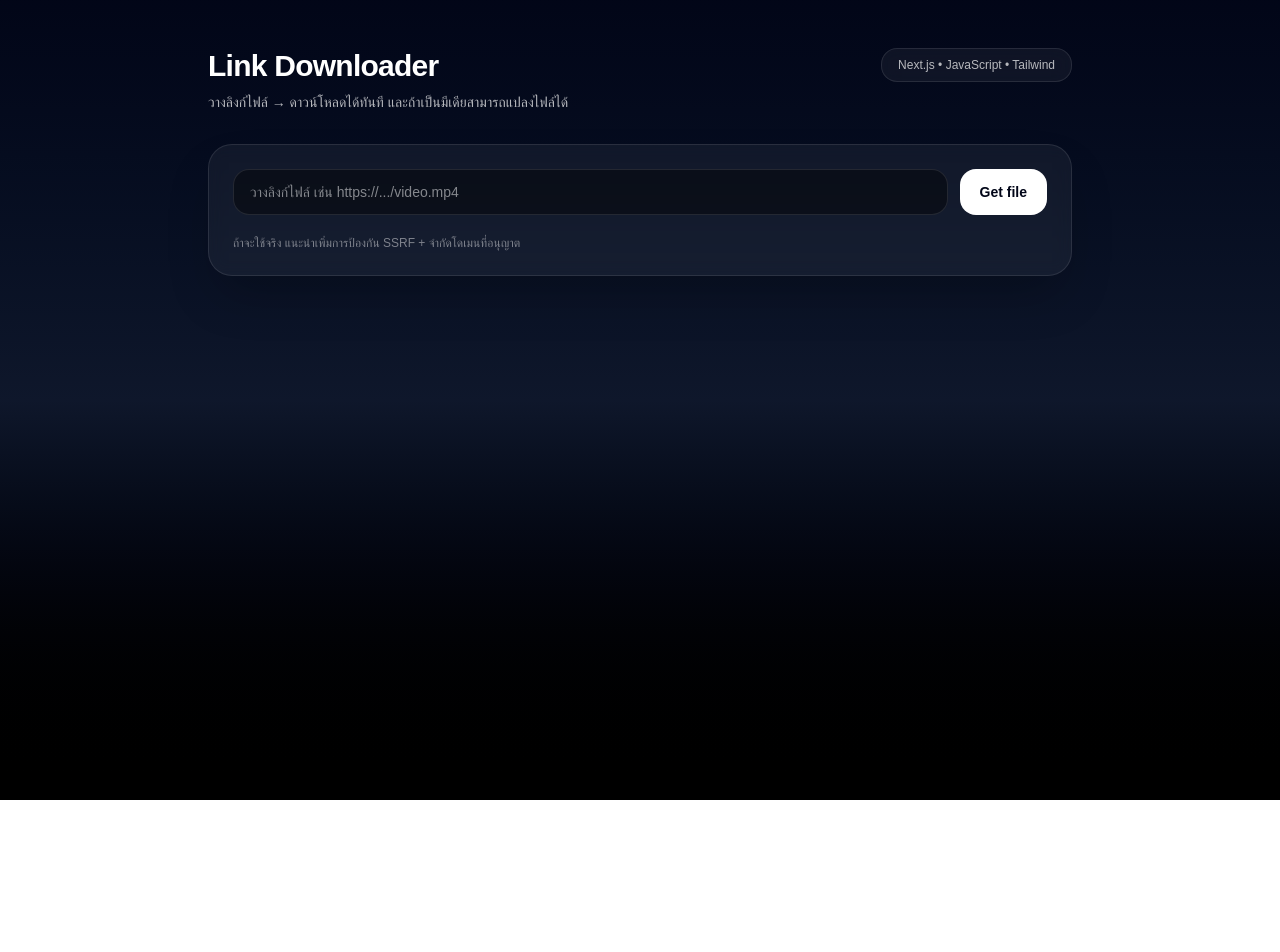
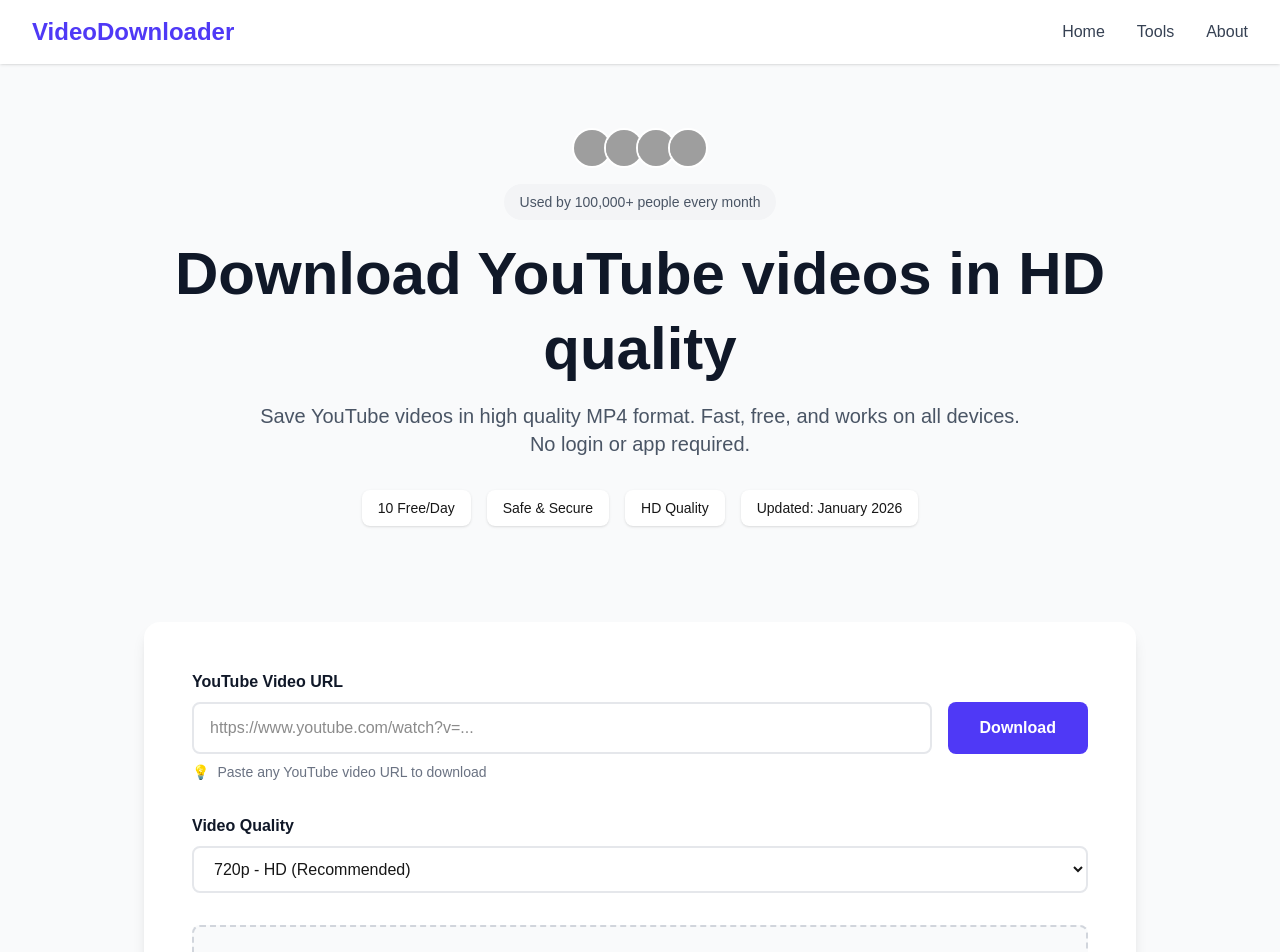
Before and after one commit to Anuminow/youtubetodownload, a Next.js app: page / in a window 1280 px wide. Shown: the top 952 px of the page. Before the commit the page ends 800 px from the top, so only its background shows below. Built offline with nearby package versions, Linux system fonts and the light colour scheme; grey boxes are pictures that could not be loaded.

Commit message:
page main

```diff
--- a/app/page.js
+++ b/app/page.js
@@ -1,197 +1,390 @@
-"use client";
+// app/page.js
+'use client';
 
-import { useState } from "react";
+import { useState } from 'react';
 
-const formats = [
-  { value: "mp3", label: "MP3", hint: "Audio • 192kbps" },
-  { value: "m4a", label: "M4A", hint: "Audio • AAC" },
-  { value: "wav", label: "WAV", hint: "Audio • Lossless" },
-  { value: "mp4", label: "MP4", hint: "Video • H.264 + AAC" },
-];
+export default function Home() {
+  const [url, setUrl] = useState('');
+  const [quality, setQuality] = useState('720p');
+  const [loading, setLoading] = useState(false);
+  const [result, setResult] = useState(null);
 
-function prettySize(bytes) {
-  if (!bytes && bytes !== 0) return "Unknown";
-  const units = ["B", "KB", "MB", "GB"];
-  let n = bytes;
-  let i = 0;
-  while (n >= 1024 && i < units.length - 1) {
-    n /= 1024;
-    i++;
-  }
-  return `${n.toFixed(i === 0 ? 0 : 2)} ${units[i]}`;
+  const handleDownload = async () => {
+    if (!url) {
+      alert('Please enter a YouTube URL');
+      return;
     }
 
-export default function Page() {
-  const [url, setUrl] = useState("");
-  const [meta, setMeta] = useState(null);
-  const [format, setFormat] = useState("mp3");
-  const [loading, setLoading] = useState(false);
-  const [busy, setBusy] = useState(false);
-  const [error, setError] = useState("");
-
-  const fetchMeta = async () => {
-    setError("");
-    setMeta(null);
-
-    if (!url.trim()) {
-      setError("กรุณาวางลิงก์ไฟล์ก่อน");
+    if (!url.includes('youtube.com') && !url.includes('youtu.be')) {
+      alert('Please enter a valid YouTube URL');
       return;
     }
 
     setLoading(true);
-    try {
-      const res = await fetch(`/api/meta?url=${encodeURIComponent(url)}`);
-      const data = await res.json();
-      if (!res.ok) throw new Error(data?.error || "Failed");
-      setMeta(data);
-    } catch (e) {
-      setError(e.message || "เกิดข้อผิดพลาด");
-    } finally {
+    setResult(null);
+
+    setTimeout(() => {
+      let videoId = '';
+      if (url.includes('youtube.com')) {
+        videoId = url.split('v=')[1]?.split('&')[0];
+      } else if (url.includes('youtu.be')) {
+        videoId = url.split('youtu.be/')[1]?.split('?')[0];
+      }
+
+      setResult({
+        videoId,
+        thumbnail: `https://img.youtube.com/vi/${videoId}/maxresdefault.jpg`,
+        title: 'YouTube Video',
+        quality: quality === 'audio' ? 'Audio Only (MP3)' : `${quality} HD`
+      });
       setLoading(false);
-    }
+    }, 2000);
   };
 
-  const directDownload = () => {
-    if (!meta?.url) return;
-    const dl = `/api/download?url=${encodeURIComponent(meta.url)}&filename=${encodeURIComponent(meta.filename)}`;
-    window.location.href = dl;
-  };
-
-  const convertAndDownload = async () => {
-    if (!meta?.url) return;
-    setError("");
-    setBusy(true);
-    try {
-      const res = await fetch("/api/convert-url", {
-        method: "POST",
-        headers: { "Content-Type": "application/json" },
-        body: JSON.stringify({ url: meta.url, format }),
-      });
-
-      if (!res.ok) {
-        const data = await res.json().catch(() => ({}));
-        throw new Error(data?.error || "Convert failed");
-      }
-
-      const blob = await res.blob();
-      const u = URL.createObjectURL(blob);
-      const a = document.createElement("a");
-      a.href = u;
-      a.download = `converted.${format}`;
-      document.body.appendChild(a);
-      a.click();
-      a.remove();
-      URL.revokeObjectURL(u);
-    } catch (e) {
-      setError(e.message || "เกิดข้อผิดพลาด");
-    } finally {
-      setBusy(false);
-    }
+  const handleFinalDownload = () => {
+    alert('Note: This is a demo. In a real application, this would initiate the actual download.');
   };
 
   return (
-    <main className="min-h-screen bg-gradient-to-b from-slate-950 via-slate-900 to-black text-white">
-      <div className="mx-auto max-w-4xl px-4 py-12">
-        <div className="flex items-start justify-between gap-4">
-          <div>
-            <h1 className="text-3xl font-extrabold tracking-tight">Link Downloader</h1>
-            <p className="mt-2 text-sm text-white/70">
-              วางลิงก์ไฟล์ → ดาวน์โหลดได้ทันที และถ้าเป็นมีเดียสามารถแปลงไฟล์ได้
-            </p>
+    <div className="min-h-screen bg-gray-50">
+      {/* Header */}
+      <header className="bg-white shadow-sm sticky top-0 z-50">
+        <nav className="max-w-7xl mx-auto px-4 sm:px-6 lg:px-8">
+          <div className="flex justify-between items-center py-4">
+            <div className="text-2xl font-bold text-indigo-600">
+              VideoDownloader
             </div>
-          <div className="rounded-2xl border border-white/10 bg-white/5 px-4 py-2 text-xs text-white/70 backdrop-blur">
-            Next.js • JavaScript • Tailwind
+            <ul className="hidden md:flex space-x-8">
+              <li>
+                <a href="#home" className="text-gray-700 hover:text-indigo-600 font-medium transition">
+                  Home
+                </a>
+              </li>
+              <li>
+                <a href="#tools" className="text-gray-700 hover:text-indigo-600 font-medium transition">
+                  Tools
+                </a>
+              </li>
+              <li>
+                <a href="#about" className="text-gray-700 hover:text-indigo-600 font-medium transition">
+                  About
+                </a>
+              </li>
+            </ul>
+          </div>
+        </nav>
+      </header>
+
+      <main>
+        {/* Hero Section */}
+        <section className="text-center py-16 px-4">
+          <div className="max-w-5xl mx-auto">
+            {/* User Avatars */}
+            <div className="flex justify-center mb-4">
+              <div className="flex -space-x-2">
+                <img
+                  src="https://i.pravatar.cc/150?img=1"
+                  alt="User"
+                  className="w-10 h-10 rounded-full border-2 border-white"
+                />
+                <img
+                  src="https://i.pravatar.cc/150?img=2"
+                  alt="User"
+                  className="w-10 h-10 rounded-full border-2 border-white"
+                />
+                <img
+                  src="https://i.pravatar.cc/150?img=3"
+                  alt="User"
+                  className="w-10 h-10 rounded-full border-2 border-white"
+                />
+                <img
+                  src="https://i.pravatar.cc/150?img=4"
+                  alt="User"
+                  className="w-10 h-10 rounded-full border-2 border-white"
+                />
               </div>
             </div>
 
-        <div className="mt-8 rounded-3xl border border-white/10 bg-white/5 p-6 shadow-2xl backdrop-blur">
-          <div className="flex flex-col gap-3 sm:flex-row">
+            <div className="inline-block bg-gray-100 px-4 py-2 rounded-full text-sm text-gray-600 mb-4">
+              Used by 100,000+ people every month
+            </div>
+
+            <h1 className="text-4xl md:text-5xl lg:text-6xl font-bold text-gray-900 mb-4 leading-tight">
+              Download YouTube videos in HD quality
+            </h1>
+
+            <p className="text-xl text-gray-600 mb-8 max-w-3xl mx-auto">
+              Save YouTube videos in high quality MP4 format. Fast, free, and works on all devices. No login or app required.
+            </p>
+
+            <div className="flex flex-wrap justify-center gap-4 mb-8">
+              <span className="bg-white px-4 py-2 rounded-lg text-sm font-medium shadow-sm">
+                10 Free/Day
+              </span>
+              <span className="bg-white px-4 py-2 rounded-lg text-sm font-medium shadow-sm">
+                Safe & Secure
+              </span>
+              <span className="bg-white px-4 py-2 rounded-lg text-sm font-medium shadow-sm">
+                HD Quality
+              </span>
+              <span className="bg-white px-4 py-2 rounded-lg text-sm font-medium shadow-sm">
+                Updated: January 2026
+              </span>
+            </div>
+          </div>
+        </section>
+
+        {/* Tool Section */}
+        <section className="max-w-5xl mx-auto px-4 mb-16">
+          <div className="bg-white rounded-2xl shadow-lg p-6 md:p-12">
+            {/* URL Input */}
+            <div className="mb-8">
+              <label htmlFor="videoUrl" className="block text-gray-900 font-semibold mb-2">
+                YouTube Video URL
+              </label>
+              <div className="flex flex-col md:flex-row gap-4">
                 <input
+                  type="text"
+                  id="videoUrl"
                   value={url}
                   onChange={(e) => setUrl(e.target.value)}
-              placeholder="วางลิงก์ไฟล์ เช่น https://.../video.mp4"
-              className="w-full flex-1 rounded-2xl border border-white/10 bg-black/40 px-4 py-3 text-sm outline-none ring-1 ring-transparent focus:ring-white/20"
+                  onKeyPress={(e) => e.key === 'Enter' && handleDownload()}
+                  placeholder="https://www.youtube.com/watch?v=..."
+                  className="flex-1 px-4 py-3 border-2 border-gray-200 rounded-lg focus:border-indigo-500 focus:outline-none transition"
                 />
                 <button
-              onClick={fetchMeta}
-              disabled={loading}
-              className="rounded-2xl bg-white px-5 py-3 text-sm font-semibold text-slate-950 hover:bg-white/90 disabled:opacity-60"
+                  onClick={handleDownload}
+                  className="px-8 py-3 bg-indigo-600 text-white rounded-lg font-semibold hover:bg-indigo-700 transition whitespace-nowrap"
                 >
-              {loading ? "กำลังตรวจสอบ..." : "Get file"}
+                  Download
                 </button>
               </div>
+              <div className="flex items-center gap-2 text-gray-500 text-sm mt-2">
+                <span>💡</span>
+                <span>Paste any YouTube video URL to download</span>
+              </div>
+            </div>
 
-          {error && (
-            <div className="mt-4 rounded-2xl border border-red-500/30 bg-red-500/10 px-4 py-3 text-sm text-red-200">
-              {error}
+            {/* Quality Selector */}
+            <div className="mb-8">
+              <label htmlFor="quality" className="block text-gray-900 font-semibold mb-2">
+                Video Quality
+              </label>
+              <select
+                id="quality"
+                value={quality}
+                onChange={(e) => setQuality(e.target.value)}
+                className="w-full px-4 py-3 border-2 border-gray-200 rounded-lg bg-white cursor-pointer focus:border-indigo-500 focus:outline-none transition"
+              >
+                <option value="1080p">1080p - Full HD</option>
+                <option value="720p">720p - HD (Recommended)</option>
+                <option value="480p">480p - SD</option>
+                <option value="240p">240p - Low</option>
+                <option value="144p">144p - Very Low</option>
+                <option value="audio">Audio Only - MP3</option>
+              </select>
+            </div>
+
+            {/* Loading State */}
+            {loading && (
+              <div className="text-center py-8">
+                <div className="inline-block w-10 h-10 border-4 border-gray-200 border-t-indigo-600 rounded-full animate-spin mb-4"></div>
+                <p className="text-gray-600">Processing your video...</p>
               </div>
             )}
 
-          {meta && (
-            <div className="mt-6 rounded-3xl border border-white/10 bg-black/30 p-5">
-              <div className="flex flex-col gap-4 sm:flex-row sm:items-start sm:justify-between">
+            {/* Result Box */}
+            <div className="bg-gray-50 border-2 border-dashed border-gray-300 rounded-lg p-12 text-center">
+              {!result ? (
                 <div>
-                  <div className="text-sm text-white/60">Filename</div>
-                  <div className="mt-1 text-lg font-bold break-all">{meta.filename}</div>
+                  <h3 className="text-xl font-semibold text-gray-900 mb-2">
+                    Video Ready Below 👇
+                  </h3>
+                  <p className="text-gray-500">Your downloaded video will appear here</p>
+                </div>
+              ) : (
+                <div className="animate-fadeIn">
+                  <div className="max-w-md mx-auto mb-4">
+                    <img
+                      src={result.thumbnail}
+                      alt="Video thumbnail"
+                      className="w-full rounded-lg shadow-md"
+                    />
+                  </div>
+                  <h3 className="text-xl font-semibold text-gray-900 mb-2">
+                    {result.title}
+                  </h3>
+                  <p className="text-gray-600 mb-4">Quality: {result.quality}</p>
+                  <button
+                    onClick={handleFinalDownload}
+                    className="px-8 py-3 bg-indigo-600 text-white rounded-lg font-semibold hover:bg-indigo-700 transition"
+                  >
+                    Download Now
+                  </button>
+                </div>
+              )}
+            </div>
+          </div>
+        </section>
 
-                  <div className="mt-3 grid grid-cols-1 gap-2 text-sm text-white/70">
-                    <div>
-                      <span className="text-white/50">Type: </span>
-                      {meta.contentType}
+        {/* Steps Section */}
+        <section className="max-w-7xl mx-auto px-4 py-16">
+          <h2 className="text-3xl md:text-4xl font-bold text-center text-gray-900 mb-4">
+            How to Download YouTube Videos in 3 Steps
+          </h2>
+          <p className="text-center text-gray-600 text-lg mb-12 max-w-3xl mx-auto">
+            Our YouTube video downloader makes it incredibly easy to save your favorite content
+          </p>
+
+          <div className="grid md:grid-cols-3 gap-8 mb-16">
+            <div className="bg-white p-8 rounded-xl shadow-sm">
+              <div className="w-10 h-10 bg-indigo-600 text-white rounded-full flex items-center justify-center font-bold text-lg mb-4">
+                1
               </div>
-                    <div>
-                      <span className="text-white/50">Size: </span>
-                      {prettySize(meta.size)}
+              <h3 className="text-xl font-semibold text-gray-900 mb-3">
+                Copy YouTube URL
+              </h3>
+              <p className="text-gray-600">
+                Open YouTube and find the video you want to download. Click the Share button below the video and select "Copy link" to copy the YouTube URL to your clipboard.
+              </p>
             </div>
+
+            <div className="bg-white p-8 rounded-xl shadow-sm">
+              <div className="w-10 h-10 bg-indigo-600 text-white rounded-full flex items-center justify-center font-bold text-lg mb-4">
+                2
+              </div>
+              <h3 className="text-xl font-semibold text-gray-900 mb-3">
+                Paste URL Here
+              </h3>
+              <p className="text-gray-600">
+                Paste the YouTube URL into our YouTube video downloader tool above. Click the "Paste" button or press Ctrl+V (Cmd+V on Mac) to paste the link.
+              </p>
+            </div>
+
+            <div className="bg-white p-8 rounded-xl shadow-sm">
+              <div className="w-10 h-10 bg-indigo-600 text-white rounded-full flex items-center justify-center font-bold text-lg mb-4">
+                3
+              </div>
+              <h3 className="text-xl font-semibold text-gray-900 mb-3">
+                Download Your Video
+              </h3>
+              <p className="text-gray-600">
+                Click the "Download" button and wait for processing. Our YouTube video downloader will fetch the video and save it in HD quality to your device.
+              </p>
             </div>
           </div>
 
-                <div className="flex flex-col gap-2 sm:min-w-[260px]">
-                  <button
-                    onClick={directDownload}
-                    className="rounded-2xl bg-white px-5 py-3 text-sm font-semibold text-slate-950 hover:bg-white/90"
-                  >
-                    Direct Download
-                  </button>
+          <h2 className="text-3xl md:text-4xl font-bold text-center text-gray-900 mb-12">
+            Why Use Our YouTube Video Downloader?
+          </h2>
 
-                  <div className="rounded-2xl border border-white/10 bg-black/40 p-4">
-                    <div className="text-sm font-semibold">Convert & Download</div>
+          <div className="grid md:grid-cols-2 lg:grid-cols-4 gap-8">
+            <div className="bg-white p-8 rounded-xl shadow-sm text-center">
+              <div className="text-5xl mb-4">⚡</div>
+              <h3 className="text-xl font-semibold text-gray-900 mb-2">
+                Lightning Fast
+              </h3>
+              <p className="text-gray-600">
+                Download YouTube videos in seconds. Our YouTube video downloader is optimized for speed with real-time progress updates.
+              </p>
+            </div>
 
-                    <select
-                      value={format}
-                      onChange={(e) => setFormat(e.target.value)}
-                      className="mt-2 w-full rounded-xl bg-black/60 px-3 py-2 text-sm outline-none ring-1 ring-white/10 hover:ring-white/20"
-                      disabled={!meta.canConvert}
-                    >
-                      {formats.map((f) => (
-                        <option key={f.value} value={f.value}>
-                          {f.label} — {f.hint}
-                        </option>
-                      ))}
-                    </select>
+            <div className="bg-white p-8 rounded-xl shadow-sm text-center">
+              <div className="text-5xl mb-4">🎬</div>
+              <h3 className="text-xl font-semibold text-gray-900 mb-2">
+                HD Quality
+              </h3>
+              <p className="text-gray-600">
+                Download YouTube videos in the highest quality available. Get crisp, clear videos in 720p or 1080p MP4 format.
+              </p>
+            </div>
 
-                    <button
-                      onClick={convertAndDownload}
-                      disabled={busy || !meta.canConvert}
-                      className="mt-3 w-full rounded-xl bg-white/10 px-4 py-2 text-sm font-semibold text-white hover:bg-white/15 disabled:opacity-50"
-                    >
-                      {busy ? "กำลังแปลง..." : meta.canConvert ? "Convert" : "ไฟล์นี้แปลงไม่ได้"}
-                    </button>
+            <div className="bg-white p-8 rounded-xl shadow-sm text-center">
+              <div className="text-5xl mb-4">📱</div>
+              <h3 className="text-xl font-semibold text-gray-900 mb-2">
+                Works on All Devices
+              </h3>
+              <p className="text-gray-600">
+                Use our YouTube video downloader on iPhone, Android, desktop, or tablet. No app installation needed—works in any browser.
+              </p>
+            </div>
 
-                    <p className="mt-2 text-xs text-white/45">
-                      แปลงได้เฉพาะไฟล์ audio/video ตาม Content-Type
+            <div className="bg-white p-8 rounded-xl shadow-sm text-center">
+              <div className="text-5xl mb-4">🔒</div>
+              <h3 className="text-xl font-semibold text-gray-900 mb-2">
+                Safe & Secure
+              </h3>
+              <p className="text-gray-600">
+                Your privacy matters. We don't store your data or downloaded videos. Everything is processed securely.
+              </p>
+            </div>
+          </div>
+        </section>
+
+        {/* FAQ Section */}
+        <section className="max-w-4xl mx-auto px-4 py-16">
+          <div className="bg-white rounded-2xl shadow-lg p-8 md:p-12">
+            <h2 className="text-3xl md:text-4xl font-bold text-center text-gray-900 mb-12">
+              Frequently Asked Questions
+            </h2>
+
+            <div className="space-y-6">
+              <div className="border-b border-gray-200 pb-6">
+                <h3 className="text-lg font-semibold text-gray-900 mb-2">
+                  How do I download YouTube videos?
+                </h3>
+                <p className="text-gray-600">
+                  To download YouTube videos, simply copy the video URL from YouTube, paste it into our YouTube video downloader tool, and click Download. Our tool saves videos in high quality MP4 format. No login or app installation required.
+                </p>
+              </div>
+
+              <div className="border-b border-gray-200 pb-6">
+                <h3 className="text-lg font-semibold text-gray-900 mb-2">
+                  Is this YouTube video downloader free?
+                </h3>
+                <p className="text-gray-600">
+                  Yes! Our YouTube video downloader offers 10 free downloads per day. You can upgrade to premium for unlimited downloads without any restrictions.
+                </p>
+              </div>
+
+              <div className="border-b border-gray-200 pb-6">
+                <h3 className="text-lg font-semibold text-gray-900 mb-2">
+                  What video quality can I download?
+                </h3>
+                <p className="text-gray-600">
+                  Our YouTube video downloader saves videos in the best available quality, typically HD (720p or 1080p) depending on the original video quality on YouTube.
+                </p>
+              </div>
+
+              <div className="border-b border-gray-200 pb-6">
+                <h3 className="text-lg font-semibold text-gray-900 mb-2">
+                  Do I need to install an app to download YouTube videos?
+                </h3>
+                <p className="text-gray-600">
+                  No! Our YouTube video downloader is web-based and works directly in your browser. No app installation needed. Works on desktop, mobile, iPhone, Android, and all devices.
+                </p>
+              </div>
+
+              <div className="pb-6">
+                <h3 className="text-lg font-semibold text-gray-900 mb-2">
+                  Is it safe to download YouTube videos?
+                </h3>
+                <p className="text-gray-600">
+                  Yes, our YouTube video downloader is completely safe and secure. We don't store your data or downloaded content. All downloads are processed securely. Please respect copyright and only download content you have permission to use.
                 </p>
               </div>
             </div>
           </div>
+        </section>
+      </main>
+
+      {/* Footer */}
+      <footer className="bg-gray-900 text-white py-12 mt-16">
+        <div className="max-w-7xl mx-auto px-4 text-center">
+          <p className="mb-2">&copy; 2026 VideoDownloader. All rights reserved.</p>
+          <p className="text-gray-400 text-sm">Terms of Service • Privacy Policy</p>
         </div>
-          )}
-
-          <p className="mt-5 text-xs text-white/45">
-            ถ้าจะใช้จริง แนะนำเพิ่มการป้องกัน SSRF + จำกัดโดเมนที่อนุญาต
-          </p>
+      </footer>
     </div>
-      </div>
-    </main>
   );
 }
```
Lines whose indentation alone changed are shown as unchanged.
